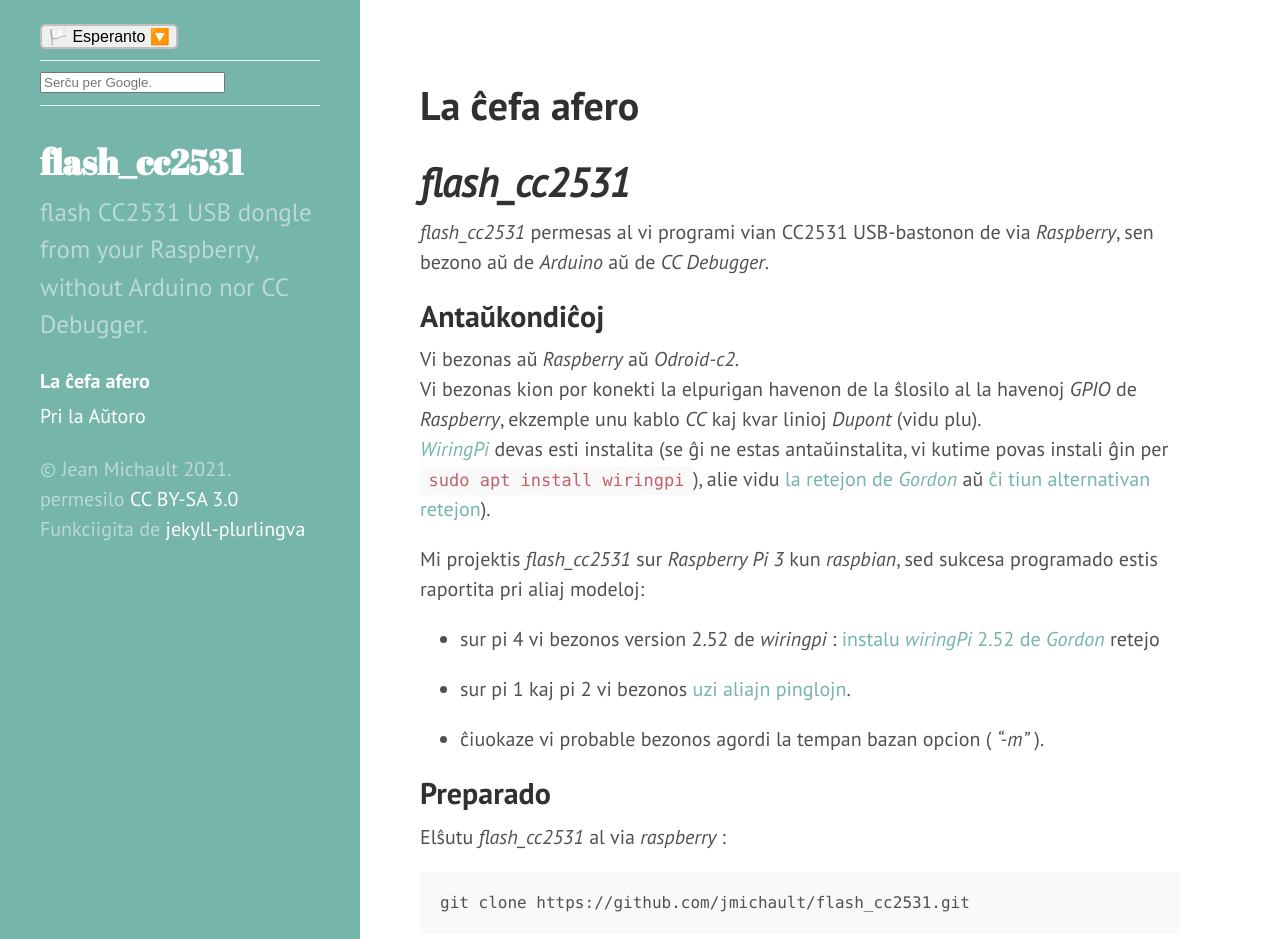
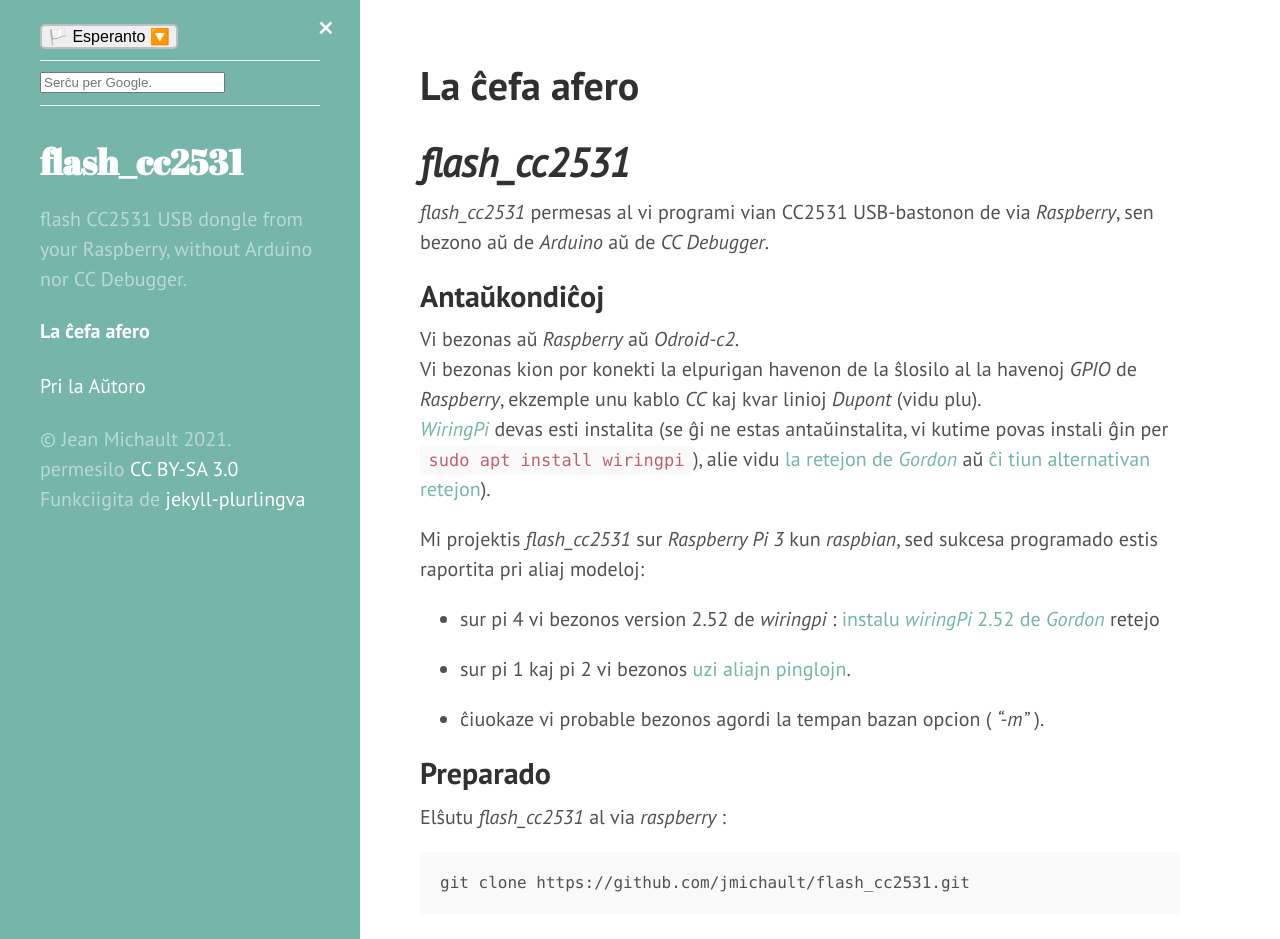
Before and after one commit to jmichault/flash_cc2531, a Jekyll site: the page built from docs/eo/index.md, in a window 1280 px wide and 1400 px high. Shown: the top 939 px of the window. Built offline with Jekyll 4.4.1, drawn with Linux system fonts in a browser that asks for light colours.

Commit message:
ĝisdatigo «jekyll-plurlingva»

```diff
--- a/docs/_includes/sidebar.html
+++ b/docs/_includes/sidebar.html
@@ -1,6 +1,7 @@
-<div class="sidebar">
+<div id="sideNavigation" class="sidebar">
   {% assign posts=site.posts | where:"lang-ref", page.lang-ref | sort: 'lang' %}
 
+  <a href="javascript:void(0)" class="closebtn" onclick="closeNav()">&times;</a>
   <div class="container">
     <nav class="sidebar-nav">
     {% if posts.size == 0 %}
@@ -33,12 +34,19 @@
     <div class="sidebar-about">
       <h1>
         <a href="{{site.baseurl}}/{{page.lang}}">
-          {{ site.data.translations['titolo'][page.lang] }}
+          {{ site.data.translations['titolo'][page.lang] | markdownify }}
         </a>
       </h1>
-      <p class="lead">{{ site.data.translations['priskribo'][page.lang] }}</p>
+      <p class="lead">{{ site.data.translations['priskribo'][page.lang] | markdownify }}</p>
     </div>
 
+    {% assign page_indekso = site.pages | where:"lang", page.lang | where:"lang-ref", "indekso" %}
+    {% for node in pages_list %}
+      {% if node.layout == "index" %}
+        <a class="sidebar-nav-item{% if page.url == site.baseurl %} active{% endif %}" href="{{site.baseurl}}/{{ page.lang }}">{{ site.data.translations['cxiujAfisxoj'][page.lang] }}</a>
+        {% break %}
+      {% endif %}
+    {% endfor %}
 
       {% comment %}
         The code below dynamically generates a sidebar nav of pages with
@@ -49,7 +57,9 @@
       {% for node in pages_list %}
         {% if node.title != null %}
           {% if node.layout == "page" %}
-            <a class="sidebar-nav-item{% if page.url == node.url %} active{% endif %}" href="{{site.baseurl}}{{ node.url }}">{{ node.title }}</a>
+            {% if node.lang-ref != "indekso" %}
+              <a class="sidebar-nav-item{% if page.url == node.url %} active{% endif %}" href="{{site.baseurl}}{{ node.url }}">{{ node.title | markdownify }}</a>
+            {% endif %}
           {% endif %}
         {% endif %}
       {% endfor %}
--- a/docs/_layouts/default.html
+++ b/docs/_layouts/default.html
@@ -2,12 +2,36 @@
 <html lang="{{ page.lang }}">
 
   {% include head.html %}
+  <script>
+  function openNav() {
+      document.getElementById("sideNavigation").style.width = "18rem";
+      document.getElementById("sideNavigation").style.paddingLeft = "1rem";
+      document.getElementById("sideNavigation").style.paddingRight = "1rem";
+      document.getElementById("main").style.marginLeft = "20rem";
+  }
+
+  function closeNav() {
+      document.getElementById("sideNavigation").style.width = "0";
+      document.getElementById("sideNavigation").style.paddingLeft = "0";
+      document.getElementById("sideNavigation").style.paddingRight = "0";
+      document.getElementById("main").style.marginLeft = "0";
+  }
+  </script>
 
   <body class="theme-base-0c">
 
     {% include sidebar.html %}
+    <nav class="topnav">
+      <a href="#" onclick="openNav()">
+        <svg width="30" height="30" id="icoOpen">
+            <path d="M0,5 30,5" stroke="#000" stroke-width="5"/>
+            <path d="M0,14 30,14" stroke="#000" stroke-width="5"/>
+            <path d="M0,23 30,23" stroke="#000" stroke-width="5"/>
+        </svg>
+      </a>
+    </nav>
 
-    <div class="content container">
+    <div id="main" class="content container">
       {{ content }}
       {% include footer.html %}
     </div>
--- a/docs/_layouts/index.html
+++ b/docs/_layouts/index.html
@@ -2,7 +2,9 @@
 layout: default
 ---
 
-<div class="posts">
+{% include trad_avert.html %}
+
+<div class ="posts">
   <h1>{{ page.title | markdownify }}</h1>
   {{ content }}
   <br />
--- a/docs/public/css/hyde.css
+++ b/docs/public/css/hyde.css
@@ -77,6 +77,13 @@
     text-align: left;
   }
 }
+.sidebar .closebtn {
+    position: absolute;
+    top: 0;
+    right: 25px;
+    font-size: 36px;
+    margin-left: 50px;
+}
 
 /* Sidebar links */
 .sidebar a {
@@ -130,8 +137,82 @@
  */
 
 .content {
-  padding-top:    4rem;
-  padding-bottom: 4rem;
+  padding-top:    3rem;
+  padding-bottom: 2rem;
+}
+
+/* Style the links inside the navigation bar */
+.topnav a {
+    float: left;
+    display: block;
+    color: #f2f2f2;
+    text-align: center;
+    padding: 14px 16px;
+    text-decoration: none;
+    font-size: 17px;
+}
+
+/* Change the color of links on hover */
+.topnav a:hover {
+    background-color: #ddd;
+    color: black;
+}
+
+/* Add a color to the active/current link */
+.topnav a.active {
+    background-color: #4CAF50;
+    color: white;
+}
+
+/* On smaller screens, where height is less than 450px, change the style of the sidenav (less padding and a smaller font size) */
+@media screen and (max-height: 450px) {
+    .sidenav {padding-top: 15px;}
+    .sidenav a {font-size: 18px;}
+}
+
+a svg{
+  transition:all .5s ease;
+
+  &:hover{
+    #transform:rotate(180deg);
+  }
+}
+
+#ico{
+  display: none;
+}
+
+.menu{
+  background: #000;
+  display: none;
+  padding: 5px;
+  width: 320px;
+  @include border-radius(5px);
+
+  #transition: all 0.5s ease;
+
+  a{
+    display: block;
+    color: #fff;
+    text-align: center;
+    padding: 10px 2px;
+    margin: 3px 0;
+    text-decoration: none;
+    background: #444;
+
+    &:nth-child(1){
+      margin-top: 0;
+      @include border-radius(3px 3px 0 0 );
+    }
+    &:nth-child(5){
+      margin-bottom: 0;
+      @include border-radius(0 0 3px 3px);
+    }
+
+    &:hover{
+      background: #555;
+    }
+  }
 }
 
 @media (min-width: 48em) {
```
Also changed, not shown: 4 other files.
